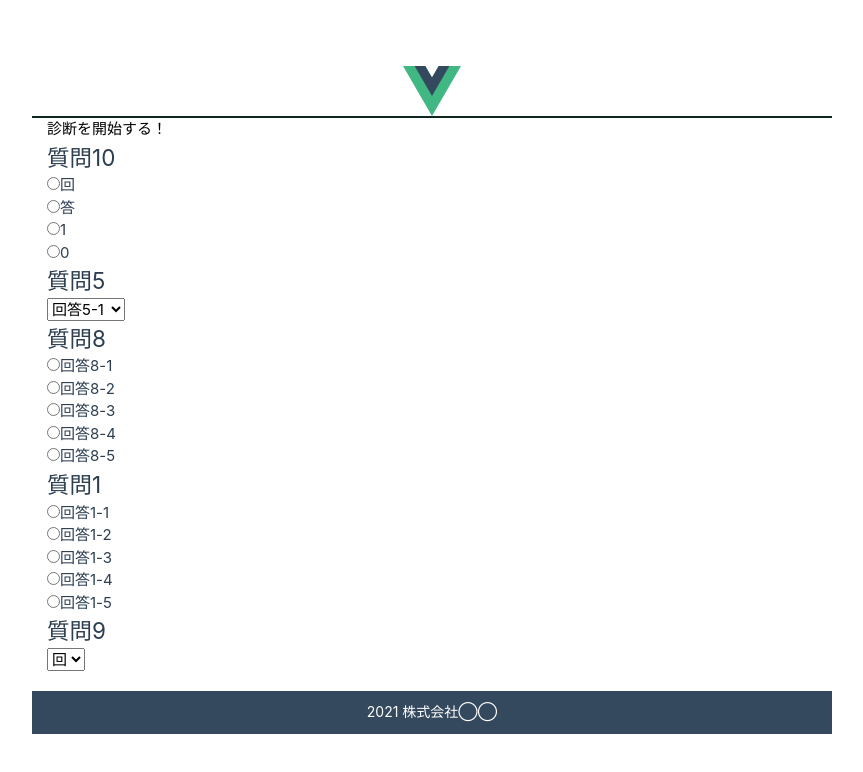
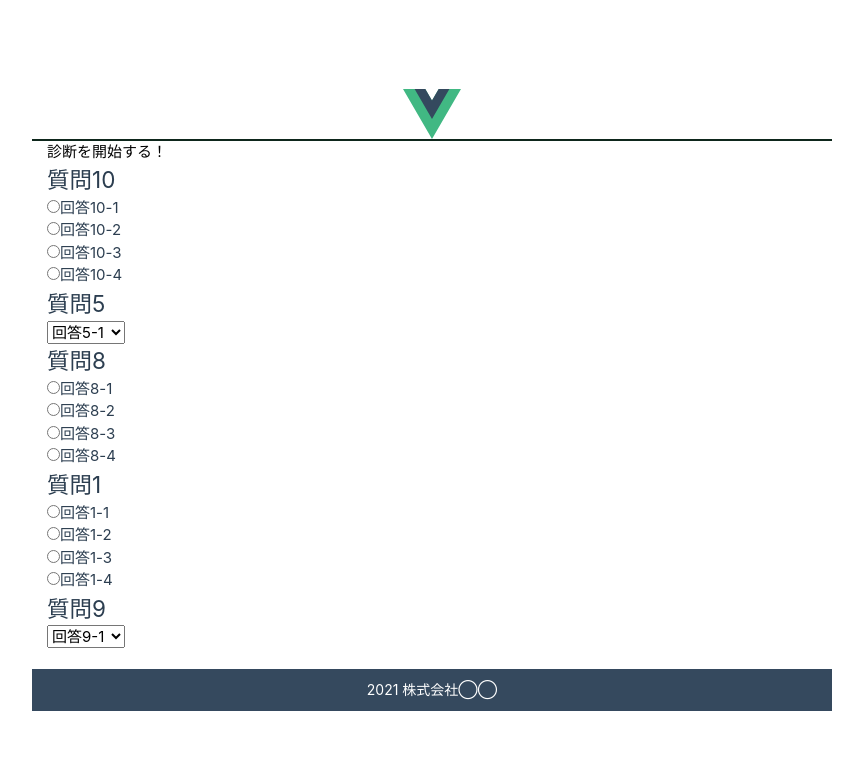
Before and after one commit to katsumi-watanabe/step_form, a Vue app: page / in a window 1280 px wide. Both pictures are taken after a click on the button "診断を開始する！". Shown: the top 772 px of the page, without its empty margins (208-1071 px from the left). Built offline with nearby package versions, Linux system fonts and the light colour scheme.

Commit message:
ランダムな設問5つ表示まで済み

```diff
--- a/src/components/Contact2.vue
+++ b/src/components/Contact2.vue
@@ -7,21 +7,19 @@
     <div v-for="question in currentQuestions" :key="question.id">
       <h2>{{ question.question }}</h2>
       <div v-if="question.type === 'checkbox'">
-        <input :type="question.type" :id="question.id + answer" :value="answer" v-for="answer in question.answer" :key="answer" @change="toggleCheckbox(question.id, answer)" />
-        <label :for="question.id + answer" v-for="answer in question.answer" :key="answer">
-          {{ answer }}
-        </label>
+        <div v-for="answer in question.answer" :key="answer">
+          <input :id="question.id + answer" :type="question.type" :name="question.id" :value="question.id + answer">
+          <label :for="question.id + answer" style="cursor:pointer;">{{ answer }}</label>
+        </div>
       </div>
       <div v-else-if="question.type === 'radio'">
         <div v-for="answer in question.answer" :key="answer">
-          <input :type="question.type" :id="question.id + answer" :value="answer" :name="question.id" />
-          <label :for="question.id + answer" @click="handleRadioClick(question.id, answer)">
-            {{ answer }}
-          </label>
+          <input :id="question.id + answer" :type="question.type" :name="question.id" :value="question.id + answer">
+          <label :for="question.id + answer">{{ answer }}</label>
         </div>
       </div>
       <div v-else-if="question.type === 'select'">
-        <select :id="question.id" @change="handleSelectChange(question.id, $event.target.value)">
+        <select :id="question.id">
           <option v-for="answer in question.answer" :value="answer" :key="answer">{{ answer }}</option>
         </select>
       </div>
--- a/src/data/questions.json
+++ b/src/data/questions.json
@@ -1,130 +1,230 @@
 [
     {
+      "id": 1,
       "question": "質問1",
       "answer":
       [
         "回答1-1",
         "回答1-2",
         "回答1-3",
-        "回答1-4",
-        "回答1-5"
+        "回答1-4"
       ],
       "type": "radio",
-      "point": 1
+      "point":
+      [
+        1,
+        2,
+        3,
+        4
+      ]
     },
     {
+      "id": 2,
       "question": "質問2",
       "answer":
       [
         "回答2-1",
         "回答2-2",
         "回答2-3",
-        "回答2-4",
-        "回答2-5"
+        "回答2-4"
       ],
       "type": "checkbox",
-      "point": 2
+      "point":
+      [
+        1,
+        2,
+        3,
+        4
+      ]
     },
     {
+      "id": 3,
       "question": "質問3",
       "answer":
       [
         "回答3-1",
         "回答3-2",
         "回答3-3",
-        "回答3-4",
-        "回答3-5"
+        "回答3-4"
       ],
       "type": "select",
-      "point": 3
+      "point":
+      [
+        1,
+        2,
+        3,
+        4
+      ]
     },
     {
+      "id": 4,
       "question": "質問4",
       "answer":
       [
         "回答4-1",
         "回答4-2",
         "回答4-3",
-        "回答4-4",
-        "回答4-5"
+        "回答4-4"
       ],
       "type": "checkbox",
-      "point": 4
+      "point":
+      [
+        1,
+        2,
+        3,
+        4
+      ]
     },
     {
+      "id": 5,
       "question": "質問5",
       "answer":
       [
         "回答5-1",
         "回答5-2",
         "回答5-3",
-        "回答5-4",
-        "回答5-5"
+        "回答5-4"
       ],
       "type": "select",
-      "point": 5
+      "point":
+      [
+        1,
+        2,
+        3,
+        4
+      ]
     },
     {
+      "id": 6,
       "question": "質問6",
       "answer":
       [
         "回答6-1",
         "回答6-2",
         "回答6-3",
-        "回答6-4",
-        "回答6-5"
+        "回答6-4"
       ],
       "type": "select",
-      "point": 6
+      "point":
+      [
+        1,
+        2,
+        3,
+        4
+      ]
     },
     {
+      "id": 7,
       "question": "質問7",
       "answer":
       [
         "回答7-1",
         "回答7-2",
         "回答7-3",
-        "回答7-4",
-        "回答7-5"
+        "回答7-4"
       ],
       "type": "select",
-      "point": 7
+      "point":
+      [
+        1,
+        2,
+        3,
+        4
+      ]
     },
     {
+      "id": 8,
       "question": "質問8",
       "answer":
       [
         "回答8-1",
         "回答8-2",
         "回答8-3",
-        "回答8-4",
-        "回答8-5"
+        "回答8-4"
       ],
       "type": "radio",
-      "point": 8
+      "point":
+      [
+        1,
+        2,
+        3,
+        4
+      ]
     },
     {
+      "id": 9,
       "question": "質問9",
-      "answer": "回答9",
+      "answer":
+      [
+        "回答9-1",
+        "回答9-2",
+        "回答9-3",
+        "回答9-4"
+      ],
       "type": "select",
-      "point": 9
+      "point":
+      [
+        1,
+        2,
+        3,
+        4
+      ]
     },
     {
+      "id": 10,
       "question": "質問10",
-      "answer": "回答10",
+      "answer":
+      [
+        "回答10-1",
+        "回答10-2",
+        "回答10-3",
+        "回答10-4"
+      ],
       "type": "radio",
-      "point": 10
+      "point":
+      [
+        1,
+        2,
+        3,
+        4
+      ]
     },
     {
+      "id": 11,
       "question": "質問11",
-      "answer": "回答11",
+      "answer":
+      [
+        "回答11-1",
+        "回答11-2",
+        "回答11-3",
+        "回答11-4"
+      ],
       "type": "radio",
-      "point": 11
+      "point":
+      [
+        1,
+        2,
+        3,
+        4
+      ]
     },
     {
+      "id": 12,
       "question": "質問12",
-      "answer": "回答12",
+      "answer":
+      [
+        "回答12-1",
+        "回答12-2",
+        "回答12-3",
+        "回答12-4"
+      ],
       "type": "radio",
-      "point": 12
+      "point":
+      [
+        1,
+        2,
+        3,
+        4
+      ]
     }
 ]
```
